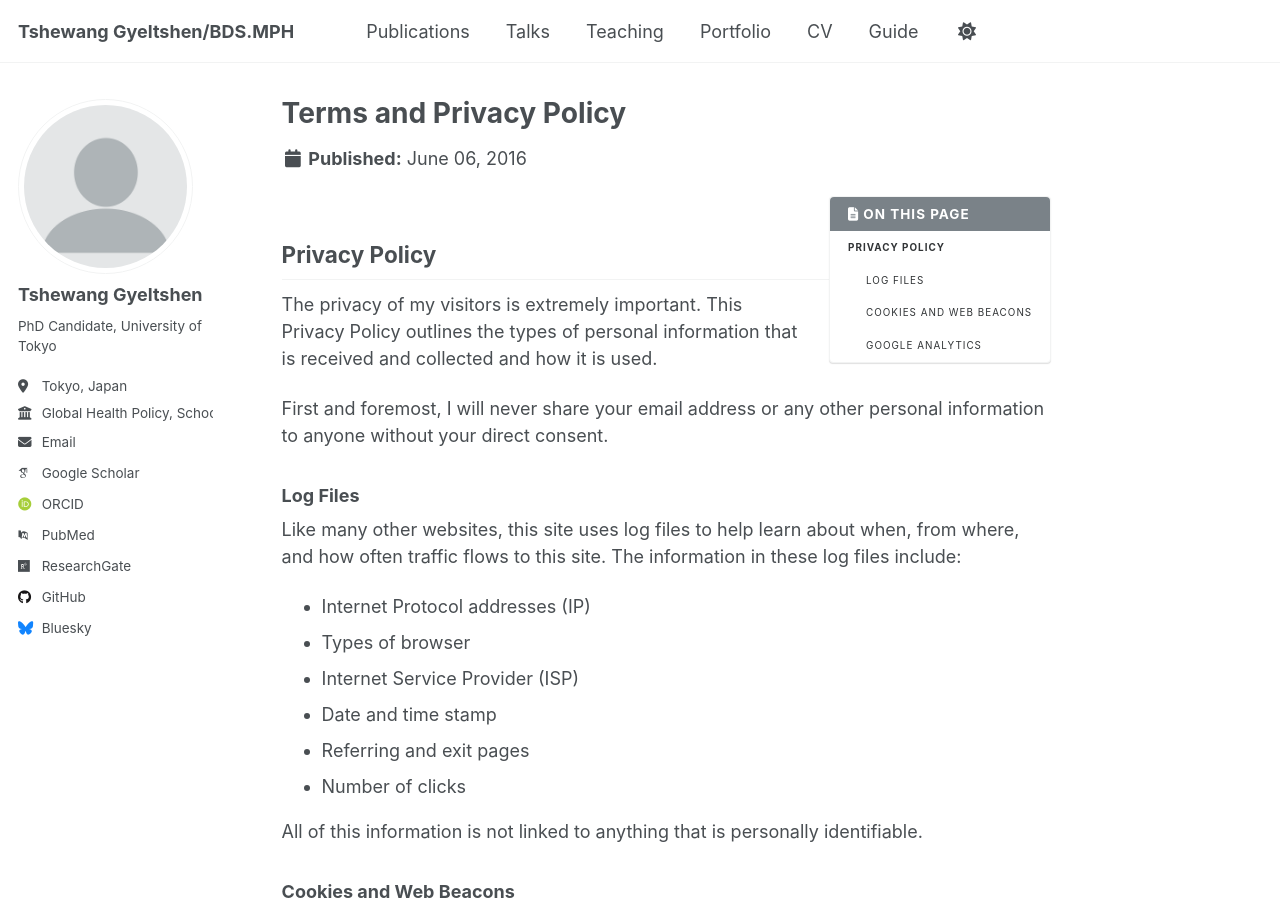
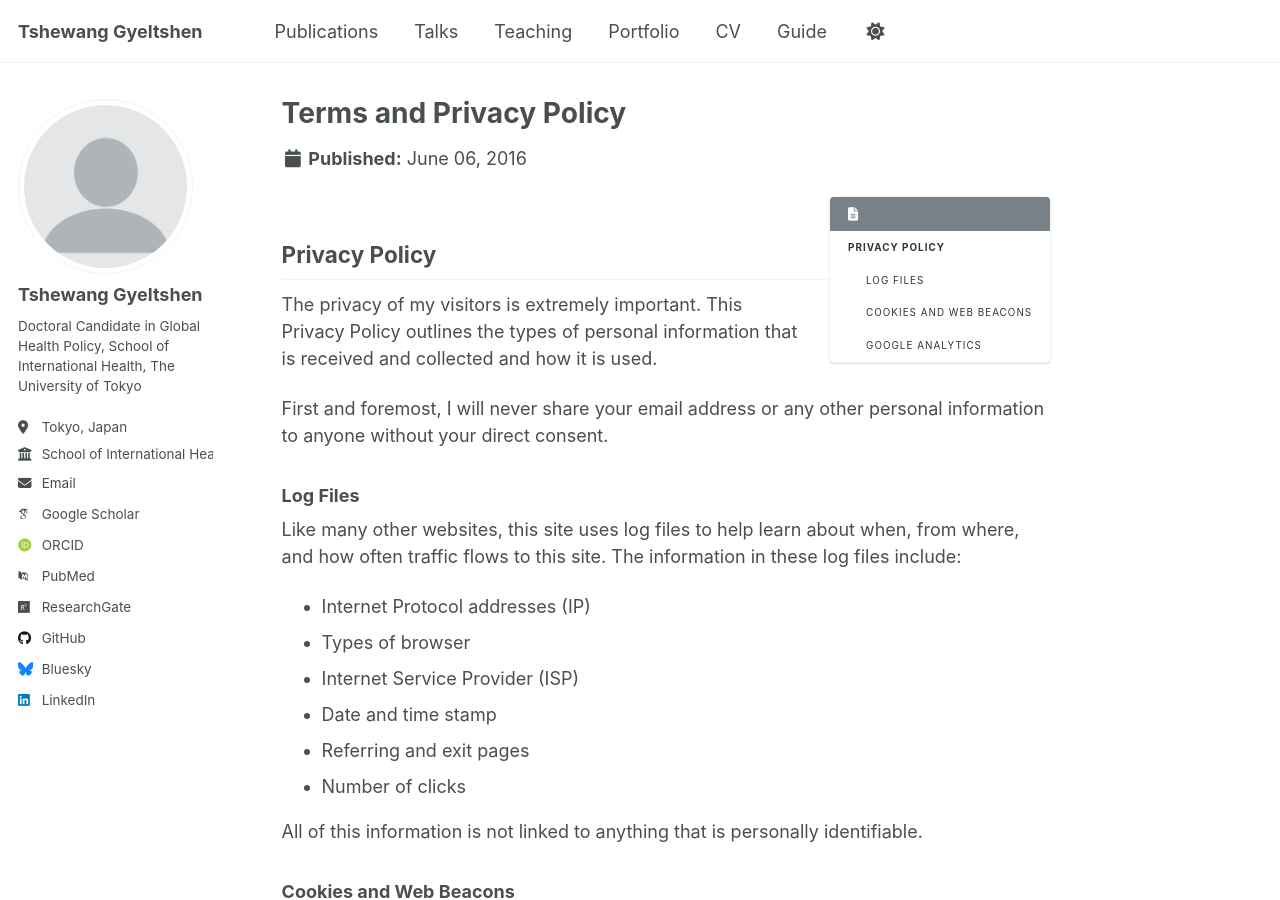
Before and after one commit to tgyeltshen/tgyeltshen.github.io, a Jekyll site: the page built from _pages/terms.md, in a window 1280 px wide and 900 px high. Built offline with Jekyll 4.4.1, drawn with Linux system fonts in a browser that asks for light colours; some web fonts are replaced; a script that is not in the unit is left out; part of the change alters nothing that is shown.

Commit message:
Update _config.yml

```diff
--- a/_config.yml
+++ b/_config.yml
@@ -7,12 +7,12 @@
 # server process.
 
 # Basic Site Settings
-locale                   : "en-US"
+locale                   : "ja-JP"
 site_theme               : "default" # Currently available options are "default", "air"
-title                    : "Tshewang Gyeltshen/BDS.MPH"
+title                    : "Tshewang Gyeltshen"
 title_separator          : ","
 name                     : &name "Tshewang Gyeltshen"
-description              : &description "personal description"
+description              : &description "PhD Candidate in Global Health Policy"
 url                      : https://tgyeltshen.github.io/ # the base hostname & protocol for your site e.g. "https://[your GitHub username].github.io" or if you already have some other page hosted on Github then use "https://[your GitHub username].github.io/[Your Repo Name]"
 baseurl                  : "" # the subpath of your site, e.g. "/blog"
 repository               : "tgyeltshen/tgyeltshen.github.io"
@@ -25,9 +25,9 @@ author:
   avatar           : "profile.png"
   name             : "Tshewang Gyeltshen"
   pronouns         : # example: "she/her"
-  bio              : "PhD Candidate, University of Tokyo"
+  bio              : "Doctoral Candidate in Global Health Policy, School of International Health, The University of Tokyo"
   location         : "Tokyo, Japan"
-  employer         : "Global Health Policy, School of International Health, The University of Tokyo"
+  employer         : "School of International Health, The University of Tokyo"
   uri              : # URL
   email            : "tgyeltshen@g.ecc.u-tokyo.ac.jp"
 
@@ -39,44 +39,19 @@ author:
   impactstory      : # URL
   orcid            : "https://orcid.org/0000-0002-9813-2225"
   semantic         : # URL
-  pubmed           : "https://www.ncbi.nlm.nih.gov/pubmed/?term=john+snow"
+  pubmed           : "https://pubmed.ncbi.nlm.nih.gov/?term=Gyeltshen+T&cauthor_id=39058697"
   researchgate     : "https://researchmap.jp/tgyeltshen1"
   scopus           : # URL
 
   # Repositories and software development
-  bitbucket        : # Username - Update with your username on the site
-  codepen          : # Username
-  dribbble         : # Username
-  github           : "academicpages"
-  kaggle           : # Username
-  stackoverflow    : # User number or user number and name (i.e., use "1" or "1/jeff-atwood")
+  github           : "tgyeltshen"
+
 
   # Social media
-  artstation       : # Username
   bluesky          : "bsky.app" # Replace this with you Bluesky username
   facebook         : # Username
-  flickr           : # Username
-  foursquare       : # Username
-  goodreads        : # Username
-  google_plus      : # Username
-  keybase          : # Username
   instagram        : # Username
-  lastfm           : # Username
-  linkedin         : # Username
-  mastodon         : # URL
-  medium           : # URL
-  pinterest        : # Username
-  soundcloud       : # Username
-  steam            : # Username
-  telegram         : # URL
-  tumblr           : # Username
-  twitter          : # Username for X / Twitter
-  vine             : # Username
-  weibo            : # Username
-  wikipedia        : # Username
-  xing             : # Username
-  youtube          : # Username
-  zhihu            : # Username
+  linkedin         : "https://www.linkedin.com/in/tgyeltshen"
 
 # Publication Category - The following the list of publication categories and their headings
 publication_category:
```
